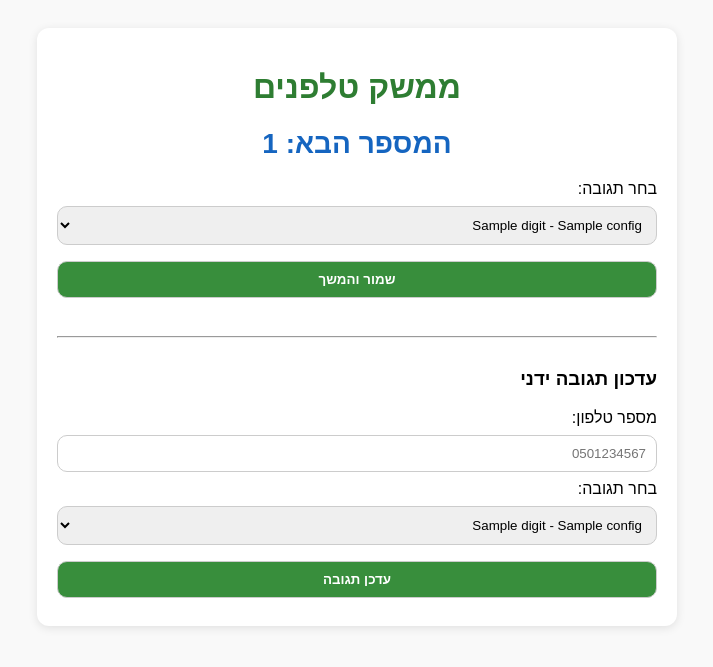
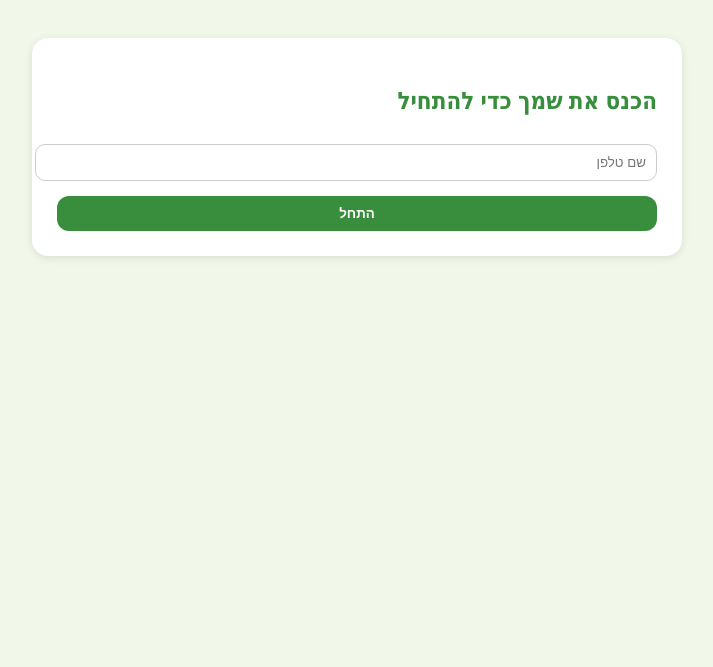
Before and after one commit to uriya222972/sms-auto-bot, a Flask app: template templates/telephony.html in a window 1280 px wide. Shown: the top 667 px of the page, without its empty margins (283-996 px from the left). Run offline with Flask 3, Linux system fonts and the light colour scheme; the template is opened without the code that fills it: most values are stand-ins (such as "Sample title", 1, 10 or a date in 2020).

Commit message:
Update telephony.html

```diff
--- a/templates/telephony.html
+++ b/templates/telephony.html
@@ -6,104 +6,133 @@
   <meta name="viewport" content="width=device-width, initial-scale=1">
   <style>
     body {
-      font-family: Arial, sans-serif;
-      background: #f9f9f9;
-      padding: 20px;
+      font-family: 'Segoe UI', Tahoma, sans-serif;
+      background: #f1f8e9;
+      padding: 30px;
       direction: rtl;
+      color: #333;
     }
-    h1 {
-      color: #2e7d32;
-      text-align: center;
-    }
-    .box {
-      background: white;
-      padding: 20px;
-      border-radius: 12px;
-      box-shadow: 0 2px 10px rgba(0,0,0,0.1);
+    .container {
       max-width: 600px;
       margin: auto;
+      background: #fff;
+      padding: 25px;
+      border-radius: 16px;
+      box-shadow: 0 2px 8px rgba(0,0,0,0.1);
     }
-    .number-box {
-      font-size: 28px;
+    h2 {
+      color: #388e3c;
+      margin-bottom: 20px;
+    }
+    label {
       font-weight: bold;
-      color: #1565c0;
-      margin-bottom: 20px;
-      text-align: center;
     }
-    form {
-      margin-top: 20px;
-    }
-    select, input[type="text"], input[type="submit"] {
+    input[type="text"], select {
       width: 100%;
       padding: 10px;
-      margin: 8px 0;
+      margin-top: 8px;
+      margin-bottom: 15px;
       border-radius: 10px;
       border: 1px solid #ccc;
-      box-sizing: border-box;
     }
-    input[type="submit"] {
-      background: #388e3c;
+    button {
+      background-color: #388e3c;
       color: white;
+      padding: 10px 20px;
+      border: none;
+      border-radius: 12px;
       font-weight: bold;
       cursor: pointer;
+      width: 100%;
     }
-    input[type="submit"]:hover {
-      background: #2e7d32;
+    button:hover {
+      background-color: #2e7d32;
     }
-    .message {
+    .message-box {
       background: #e0f2f1;
       padding: 10px;
-      margin-top: 10px;
       border-radius: 10px;
+      margin-bottom: 15px;
       text-align: center;
-      color: #004d40;
-      font-weight: bold;
-    }
-    hr {
-      margin: 30px 0;
+      font-size: 18px;
     }
   </style>
+  <script>
+    let currentName = "";
+    function saveName() {
+      const name = document.getElementById("nameInput").value.trim();
+      if (!name) {
+        alert("נא להזין שם");
+        return;
+      }
+      localStorage.setItem("callerName", name);
+      document.getElementById("nameSection").style.display = "none";
+      document.getElementById("mainSection").style.display = "block";
+      document.getElementById("displayName").innerText = name;
+      loadNext();
+    }
+
+    function loadNext() {
+      fetch("/telephony/next?name=" + encodeURIComponent(localStorage.getItem("callerName")))
+        .then(res => res.json())
+        .then(data => {
+          if (data.next) {
+            document.getElementById("nextNumber").innerText = data.next;
+            document.getElementById("status").innerText = "";
+            document.getElementById("responseSelect").selectedIndex = 0;
+          } else {
+            document.getElementById("nextNumber").innerText = "אין עוד מספרים ברשימה.";
+            document.getElementById("responseSelect").style.display = "none";
+            document.getElementById("submitResponse").style.display = "none";
+          }
+        });
+    }
+
+    function submitResponse() {
+      const label = document.getElementById("responseSelect").value;
+      if (!label) {
+        alert("יש לבחור תגובה");
+        return;
+      }
+      fetch("/telephony/respond", {
+        method: "POST",
+        headers: { "Content-Type": "application/json" },
+        body: JSON.stringify({
+          name: localStorage.getItem("callerName"),
+          response: label
+        })
+      }).then(() => {
+        loadNext();
+      });
+    }
+  </script>
 </head>
 <body>
-  <div class="box">
-    <h1>ממשק טלפנים</h1>
+  <div class="container">
+    <div id="nameSection">
+      <h2>הכנס את שמך כדי להתחיל</h2>
+      <input type="text" id="nameInput" placeholder="שם טלפן">
+      <button onclick="saveName()">התחל</button>
+    </div>
 
-    {% if message %}
-      <div class="message">{{ message }}</div>
-    {% endif %}
+    <div id="mainSection" style="display: none;">
+      <h2>שלום <span id="displayName"></span> 👋</h2>
+      <div class="message-box">
+        המספר הבא להתקשרות: <strong id="nextNumber">...</strong>
+      </div>
 
-    {% if number %}
-      <div class="number-box">
-        המספר הבא: {{ number }}
-      </div>
-      <form method="post">
-        <input type="hidden" name="current_index" value="{{ index }}">
-        <label for="digit">בחר תגובה:</label>
-        <select name="digit" required>
-          {% for digit, config in response_map.items() %}
-            <option value="{{ digit }}">{{ digit }} - {{ config.label }}</option>
-          {% endfor %}
-        </select>
-        <input type="submit" name="telephony_submit" value="שמור והמשך">
-      </form>
-    {% else %}
-      <p style="text-align:center;">אין עוד מספרים ברשימה</p>
-    {% endif %}
-
-    <hr>
-
-    <form method="post">
-      <h3>עדכון תגובה ידני</h3>
-      <label for="manual_number">מספר טלפון:</label>
-      <input type="text" name="manual_number" placeholder="0501234567" required>
-      <label for="manual_digit">בחר תגובה:</label>
-      <select name="manual_digit" required>
+      <label for="responseSelect">בחר תגובה:</label>
+      <select id="responseSelect">
+        <option value="">-- בחר --</option>
         {% for digit, config in response_map.items() %}
-          <option value="{{ digit }}">{{ digit }} - {{ config.label }}</option>
+          <option value="{{ digit }}">{{ config.label }}</option>
         {% endfor %}
       </select>
-      <input type="submit" name="mark_manual" value="עדכן תגובה">
-    </form>
+
+      <button id="submitResponse" onclick="submitResponse()">עדכן תגובה והבא מספר חדש</button>
+
+      <div id="status"></div>
+    </div>
   </div>
 </body>
 </html>
```
